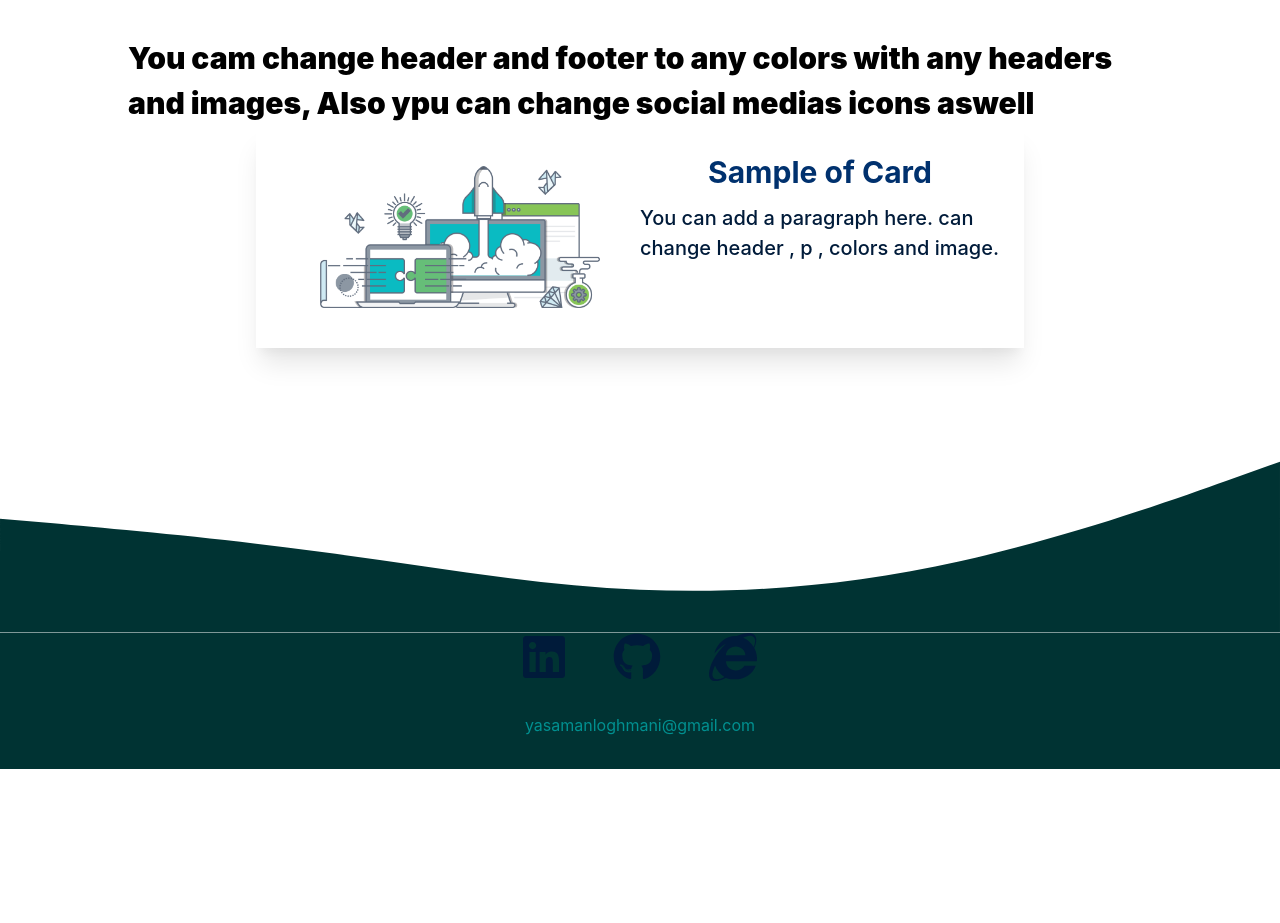
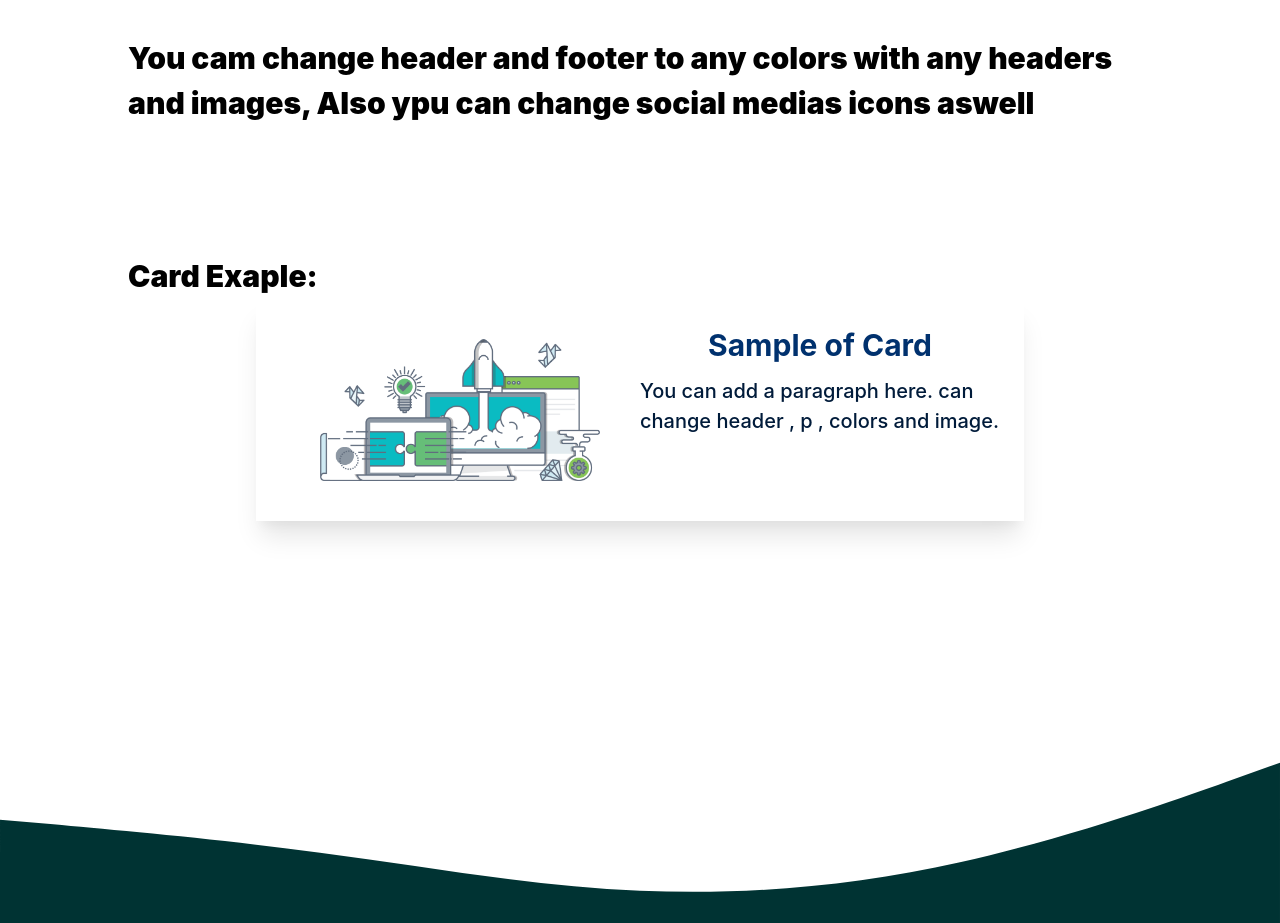
Before and after one commit to yasamanloghmani/tailwood, a React (Create React App) app: page /components in a window 1280 px wide. Shown: the part 2240-3163 px from the top of the page. Before the commit the page ends 3009 px from the top, so only its background shows below. Built offline with nearby package versions, Linux system fonts and the light colour scheme.

Commit message:
Change components

```diff
--- a/src/Components.jsx
+++ b/src/Components.jsx
@@ -40,8 +40,9 @@ Services Exaples:</h1>
                 <Services hclass="mb-8 font-bold text-3xl mb-2 text-center text-purples-med" pclass="font-medium text-xl mb-2  text-blue-dark text-base" btnclass="bg-purples-light hover:bg-purples-dark text-falling-gray font-bold py-4 p-6 border border-falling-gray rounded my-8" h="Service3" p='paragraph paragraph paragraph paragraph paragraph'/>
             </div>            </div>
             <h1 className="px-32 text-3xl font-extrabold ">You cam change header and footer to any colors with any headers and images, Also ypu can change social medias icons aswell</h1>
-            <div className="px-32">
-                <h1></h1>
+            <div className="p-32 ">
+            <h1 className="text-3xl font-extrabold ">
+Card Exaple:</h1>
                 <SectionWImage cardImage={cardImage}  h='Sample of Card' p="You can add a paragraph here. can change header , p , colors and image."/>
             </div>
             <Footer class="bg-cyan-dark text-cyan-light text-center mx-auto " color="#003333" linkedIn='https://linkedin.com/in/yasamanloghmani' gitHub='https://github.com/yasamanloghmani' webSite='https://yasamanloghmani.com' email='yasamanloghmani@gmail.com'/>
```
